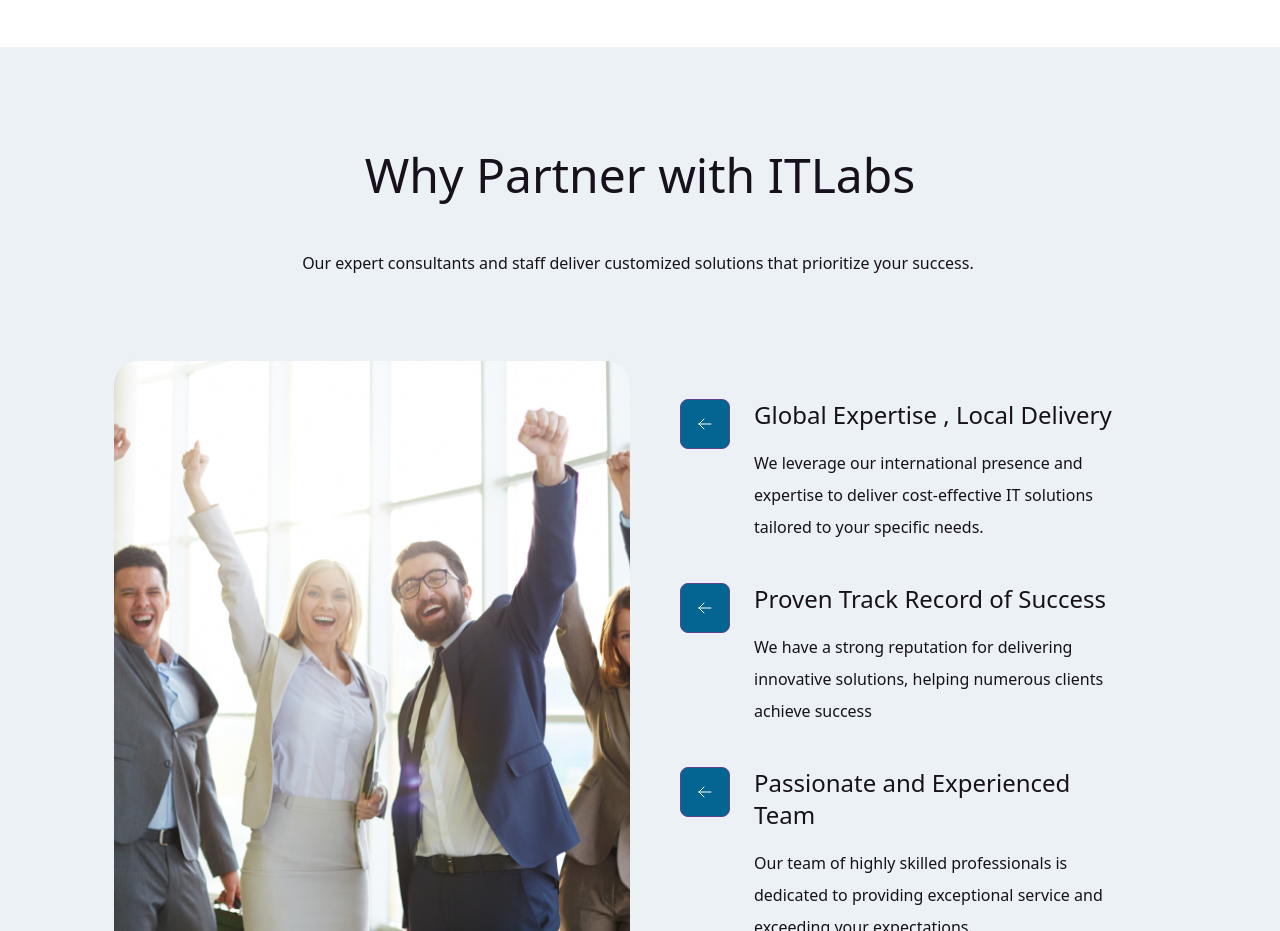
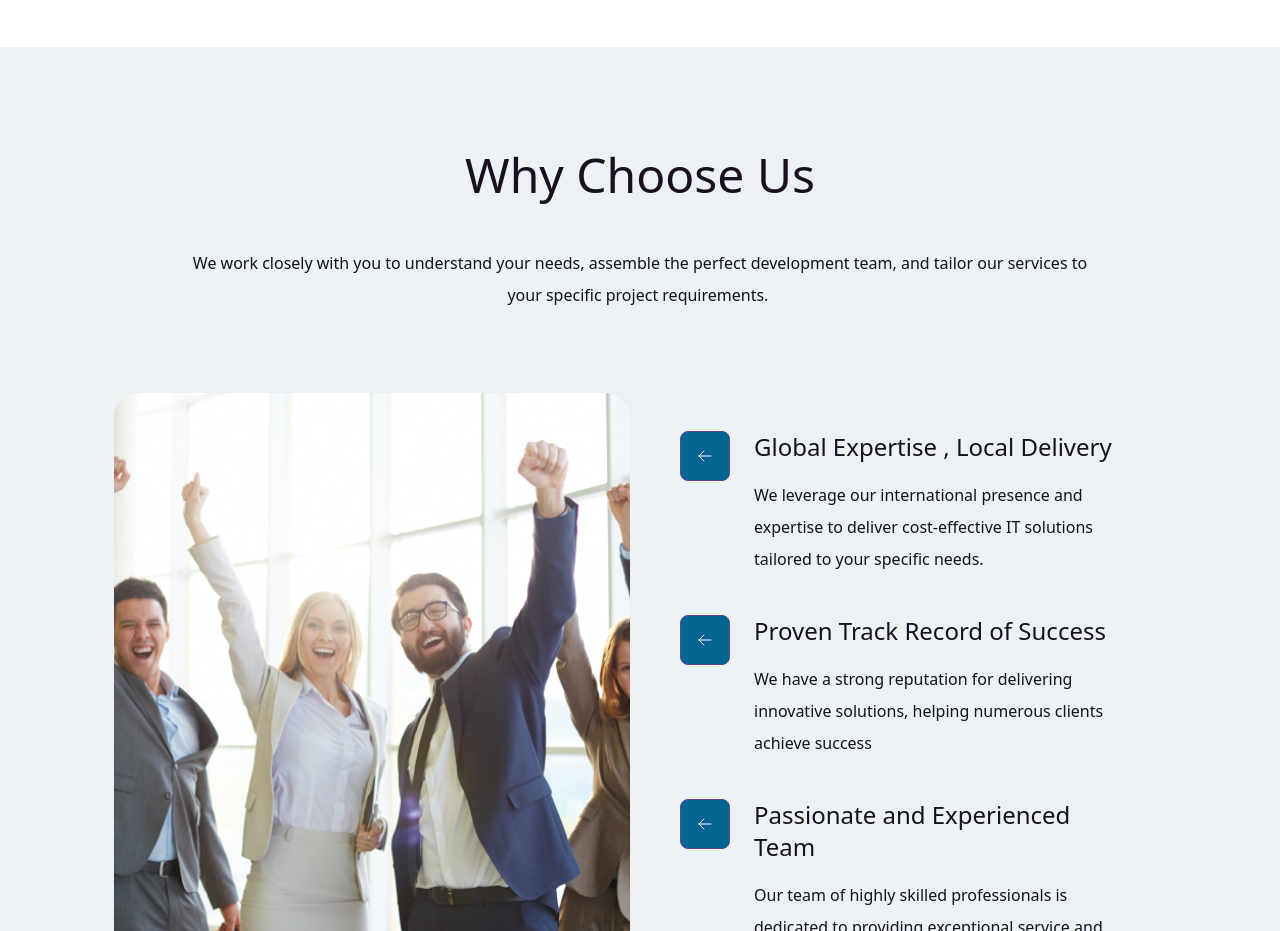
Before and after one commit to rajanidevikarem/itlabsLight, a React (Vite) app: page /About in a window 1280 px wide. Shown: the part 3120-4051 px from the top of the page. Built offline with nearby package versions, Linux system fonts and the light colour scheme.

Commit message:
about us page changes

```diff
--- a/src/Views/About.jsx
+++ b/src/Views/About.jsx
@@ -157,8 +157,8 @@ const About = () => {
        </div>
        </section>
        <section className='lg:py-16 py-8 bg-[#EBF1F4]'>
-       <h1 className='font-medium lg:my-5 my-3 mx-auto text-[#16111C] text-2xl lg:text-5xl pt-2 text-center lg:leading-normal'>Why Partner with ITLabs</h1>
-      <p className='text-center text-[#16111C] max-w-[960px] mx-auto lg:p-4 p-8'> Our expert consultants and staff deliver customized solutions that prioritize your success. </p>
+       <h1 className='font-medium lg:my-5 my-3 mx-auto text-[#16111C] text-2xl lg:text-5xl pt-2 text-center lg:leading-normal'>Why Choose Us</h1>
+      <p className='text-center text-[#16111C] max-w-[960px] mx-auto lg:p-4 p-8'> We work closely with you to understand your needs, assemble the perfect development team, and tailor our services to your specific project requirements. </p>
        <div className='w-full m-auto px-10 lg:px-28 lg:py-16 py-8 grid lg:grid-cols-2 gap-4'>
   {/* left Side */}
   <div className='grid grid-cols grid-rows-6 border-[#EBF1F4] border-2 rounded-3xl' data-aos="fade-left">
```
